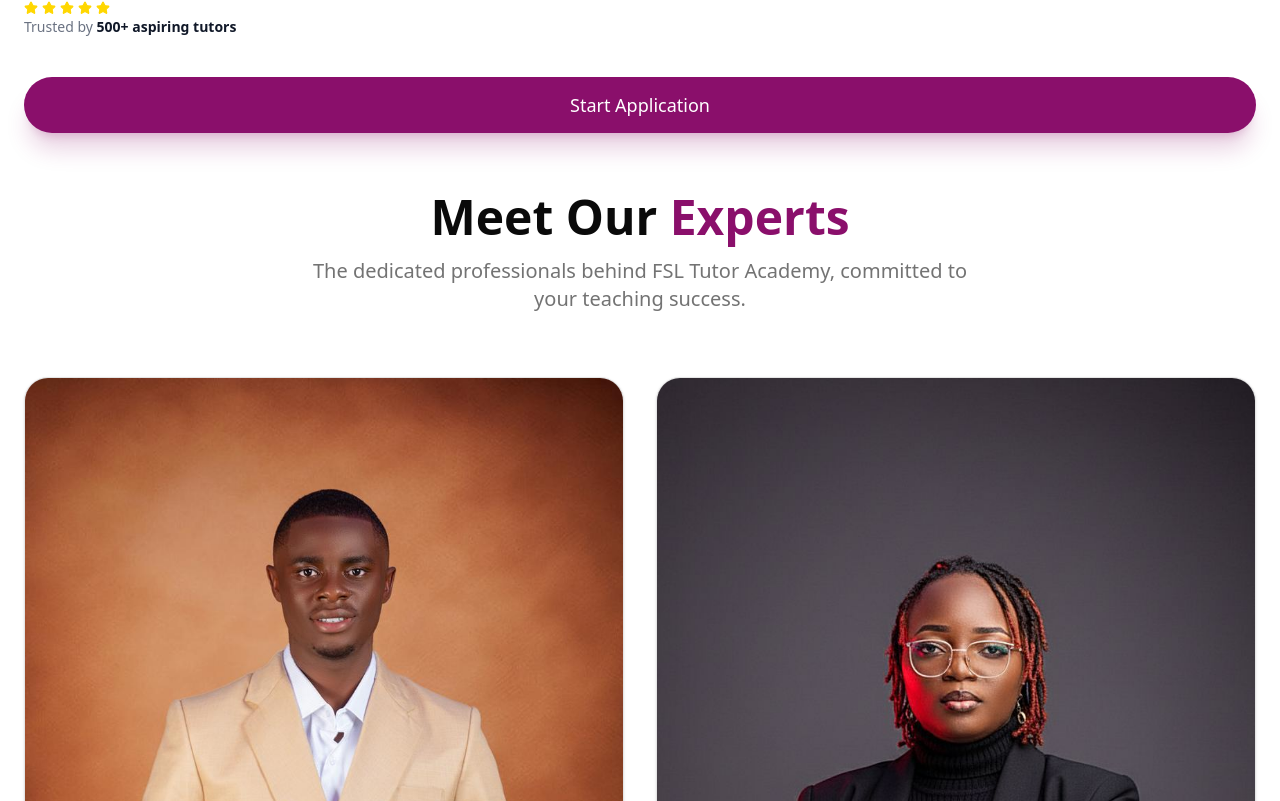
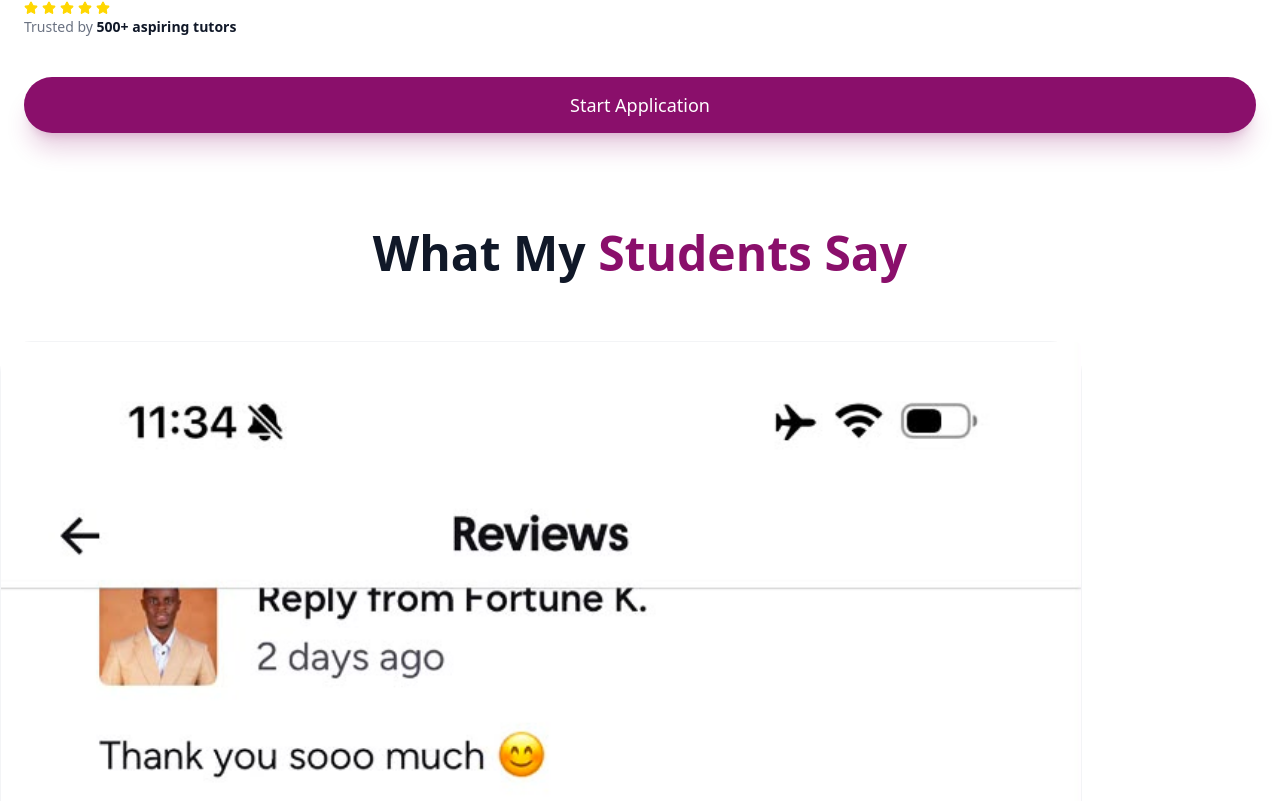
Before and after one commit to ojongfranck/premium-tutor-flow-1, a React (Vite) app: page / in a window 1280 px wide. Shown: the part 259-1060 px from the top of the page. Built offline with nearby package versions, Linux system fonts and the light colour scheme.

Commit message:
some changes

```diff
--- a/src/App.tsx
+++ b/src/App.tsx
@@ -1,7 +1,7 @@
 import { BrowserRouter, Routes, Route } from 'react-router-dom';
 import { Toaster } from 'sonner';
 import { LandingPage } from '@/pages/LandingPage';
-import { ApplyPage } from '@/pages/ApplyPage';
+import { ApplyPage } from '@/components/sections/ApplyPage';
 import { ThanksPage } from '@/pages/ThanksPage';
 
 function App() {
@@ -9,7 +9,7 @@
     <BrowserRouter>
       <Routes>
         <Route path="/" element={<LandingPage />} />
-        <Route path="/apply" element={<ApplyPage />} />
+        <Route path="/#apply" element={<ApplyPage />} />
         <Route path="/thanks" element={<ThanksPage />} />
       </Routes>
       <Toaster position="top-center" richColors />
--- a/src/components/sections/Hero.tsx
+++ b/src/components/sections/Hero.tsx
@@ -126,7 +126,8 @@
               asChild
               className="w-full bg-brand-magenta hover:bg-brand-fuchsia text-white rounded-full px-8 py-7 mt-10 text-lg shadow-xl shadow-brand-magenta/20 transition-all hover:scale-105 active:scale-95"
             >
-              <Link to="/apply">Start Application</Link>
+              <a href='/#apply'>Start Application</a>
+
             </Button>
           </motion.div>
           </div>
--- a/src/components/sections/Masterclass.tsx
+++ b/src/components/sections/Masterclass.tsx
@@ -97,7 +97,8 @@
               <Button
                 className="w-full bg-brand-magenta hover:bg-brand-fuchsia text-white rounded-full py-8 text-xl font-bold shadow-xl shadow-brand-magenta/20"
               >
-                <Link to="/apply">Access Free Masterclass</Link>
+                {/* <Link href="/#apply">Access Free Masterclass</Link> */}
+                <a href='/#apply'>Access Free Masterclass</a>
               </Button>
             </div>
 
--- a/src/components/sections/Results.tsx
+++ b/src/components/sections/Results.tsx
@@ -181,11 +181,11 @@
       </div>
 
       <div className="flex relative">
-        <div ref={scrollRef} className="flex gap-8 whitespace-nowrap">
+        <div className="gap-8 whitespace-nowrap">
           {[...testimonials, ...testimonials].map((t, index) => (
             <div
               key={index}
-              className="w-[350px] flex-shrink-0 bg-gray-50  rounded-[2rem] border border-gray-100 relative group hover:bg-white hover:shadow-xl transition-all duration-300"
+              className="bg-gray-50 rounded-[2rem] border border-gray-100 relative group hover:bg-white hover:shadow-xl transition-all duration-300"
             >
               {/* <div className="absolute top-6 right-8 text-brand-magenta/10 group-hover:text-brand-magenta/20 transition-colors">
                 <Quote size={40} fill="currentColor" />
@@ -204,7 +204,7 @@
               <img
               src= {t.review}
               alt=""
-              className='w-full h-full rounded-sm'
+              className='w-full h-full mb-10 rounded-sm'
 
               />
 
--- a/src/components/sections/Testimonials.tsx
+++ b/src/components/sections/Testimonials.tsx
@@ -194,11 +194,11 @@
       </div>
 
       <div className="flex relative">
-        <div ref={scrollRef} className="flex gap-8 whitespace-nowrap">
+        <div className="gap-8 whitespace-nowrap">
           {[...testimonials, ...testimonials].map((t, index) => (
             <div
               key={index}
-              className="w-[350px] flex-shrink-0 bg-gray-50  rounded-[2rem] border border-gray-100 relative group hover:bg-white hover:shadow-xl transition-all duration-300"
+              className="bg-gray-50  rounded-[2rem] border border-gray-100 relative group hover:bg-white hover:shadow-xl transition-all duration-300"
             >
               {/* <div className="absolute top-6 right-8 text-brand-magenta/10 group-hover:text-brand-magenta/20 transition-colors">
                 <Quote size={40} fill="currentColor" />
@@ -217,7 +217,7 @@
               <img
               src= {t.review}
               alt=""
-              className='w-full h-full rounded-sm'
+              className='w-full h-full mb-10 rounded-sm'
 
               />
 
--- a/src/pages/LandingPage.tsx
+++ b/src/pages/LandingPage.tsx
@@ -4,7 +4,8 @@
 import { Results } from '@/components/sections/Results';
 import { Benefits } from '@/components/sections/Benefits';
 import { Masterclass } from '@/components/sections/Masterclass';
-// import { Pricing } from '@/components/sections/Pricing';
+import {ApplyPage} from '@/components/sections/ApplyPage';
+import { Pricing } from '@/components/sections/Pricing';
 import { Testimonials } from '@/components/sections/Testimonials';
 import { FAQ } from '@/components/sections/FAQ';
 import { FollowUs, Footer } from '@/components/sections/FollowUs';
@@ -17,12 +18,13 @@
         <Navbar />
         <main>
           <Hero />
-          <About />
+          {/* <About /> */}
           <Results />
           <Benefits />
           <Masterclass />
-          {/* <Pricing /> */}
+          <Pricing />
           <Testimonials />
+          <ApplyPage />
           {/* <FAQ /> */}
           {/* <FollowUs /> */}
         </main>
```
Also changed, not shown: src/components/sections/ApplyPage.tsx (renamed from src/pages/ApplyPage.tsx), 1 other file (tests, documents, lock files or other folders).
